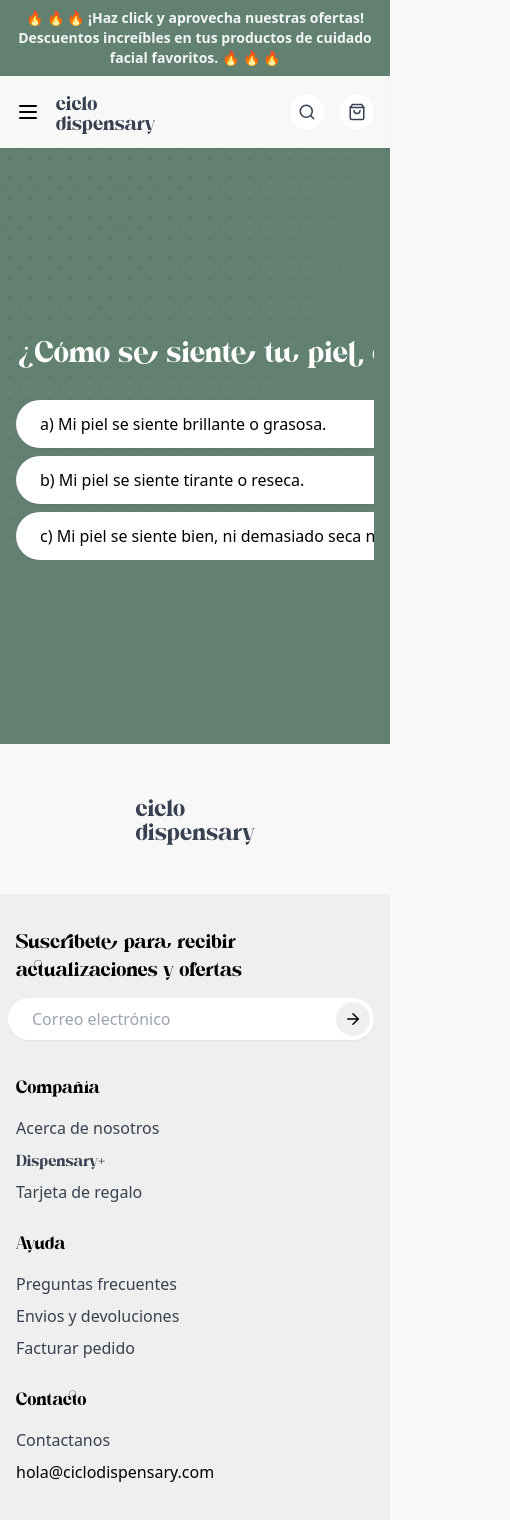
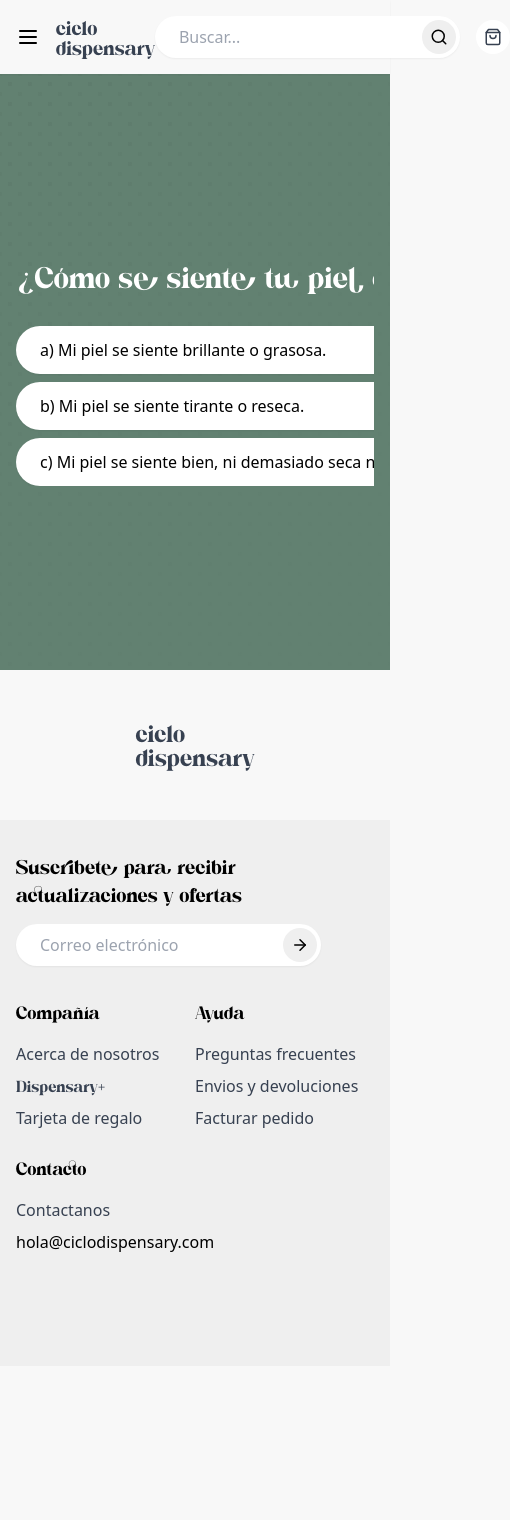
Before and after one commit to soyzamudio/ecommerce, a Next.js app: page /test in a window 390 px wide. Shown: the top 1520 px of the page, 510 px wide, since content can reach past the window. After the commit the page ends 1366 px from the top, so only its background shows below. Built offline with nearby package versions, Linux system fonts and the light colour scheme; no server answers; what swell-js would draw is missing.

Commit message:
mobile navbar

```diff
--- /dev/null
+++ b/components/DesktopNav.tsx
@@ -0,0 +1,50 @@
+import { MENU_PRODUCTS_ITEMS } from "@lib/constants/menu";
+import { ChevronDown, Heart, ShoppingBag } from "lucide-react";
+import Link from "next/link";
+import MegaMenu from "./MegaMenu";
+import SearchBar from "./SearchBar";
+import UserNav from "./UserNav";
+
+const DesktopNav = () => {
+  return (
+    <div className="hidden md:flex items-center justify-between container mx-auto">
+      <div className="flex flex-1 gap-x-8">
+        <div className="relative group">
+          <Link href="/productos" className="flex items-center">
+            <div>Productos</div>
+            <ChevronDown height={14} />
+          </Link>
+          <MegaMenu columns={MENU_PRODUCTS_ITEMS.columns} />
+        </div>
+        <Link href="/dispensary-plus" className="font-fancy">
+          Dispensary+
+        </Link>
+        <Link href="/blog">Blog</Link>
+        <Link href="/test" className="text-sage">
+          Tomar test
+        </Link>
+      </div>
+      <div className="font-fancy flex flex-col flex-[.5] text-2xl items-center justify-center leading-none">
+        <Link href="/" className="hover:text-black">
+          <div>ciclo</div>
+          <div>dispensary</div>
+        </Link>
+      </div>
+      <div className="flex flex-1 items-center justify-end gap-x-4">
+        <SearchBar />
+        <Link
+          href="/"
+          className="bg-white rounded-full p-2 hover:text-red-500 shadow-sm"
+        >
+          <Heart size={18} />
+        </Link>
+        <UserNav />
+        <Link href="/carrito" className="bg-white rounded-full p-2 shadow-sm">
+          <ShoppingBag size={18} />
+        </Link>
+      </div>
+    </div>
+  );
+};
+
+export default DesktopNav;
--- a/components/Footer.tsx
+++ b/components/Footer.tsx
@@ -12,8 +12,8 @@ const Footer = () => {
       </section>
       <section className="bg-footer py-8 pb-28">
         <div className="grid grid-cols-5 container mx-auto gap-y-8">
-          <div className="col-span-5 md:col-span-3 grid grid-cols-3 order-2 md:order-1 gap-y-6">
-            <div className="col-span-3 md:col-span-1">
+          <div className="col-span-5 md:col-span-3 grid grid-cols-2 md:grid-cols-3 order-2 md:order-1 gap-y-6">
+            <div className="col-span-1">
               <h2 className="font-fancy text-lg mb-4">Compañía</h2>
               <div className="flex flex-col gap-y-2">
                 <Link href="/nosotros">Acerca de nosotros</Link>
@@ -23,7 +23,7 @@ const Footer = () => {
                 <Link href="/">Tarjeta de regalo</Link>
               </div>
             </div>
-            <div className="col-span-3 md:col-span-1">
+            <div className="col-span-1">
               <h2 className="font-fancy text-lg mb-4">Ayuda</h2>
               <div className="flex flex-col gap-y-2">
                 <Link href="/">Preguntas frecuentes</Link>
@@ -31,7 +31,7 @@ const Footer = () => {
                 <Link href="/">Facturar pedido</Link>
               </div>
             </div>
-            <div className="col-span-3 md:col-span-1">
+            <div className="col-span-1">
               <h2 className="font-fancy text-lg mb-4">Contacto</h2>
               <div className="flex flex-col gap-y-2">
                 <Link href="/">Contactanos</Link>
@@ -40,7 +40,7 @@ const Footer = () => {
             </div>
           </div>
           <div className="col-span-5 md:col-span-2 order-1 md:order-2">
-            <div className="flex flex-col items-end justify-center gap-y-4">
+            <div className="flex flex-col items-start md:items-end justify-center gap-y-4">
               <h2 className="font-fancy text-xl">
                 Suscribete para recibir actualizaciones y ofertas
               </h2>
--- a/components/Input.tsx
+++ b/components/Input.tsx
@@ -36,7 +36,7 @@ const Input = ({
         onChange={(e) => {
           setValue(e.target.value);
         }}
-        className="w-[300px] ml-4 p-1 focus:outline-none"
+        className="max-w-[300px] ml-4 p-1 focus:outline-none"
       />
       <button
         className="bg-footer rounded-full p-2 hover:brightness-95 transition-all"
--- a/components/Login.tsx
+++ b/components/Login.tsx
@@ -12,7 +12,6 @@ const Login = ({ cb }: { cb: any }) => {
   async function handleSubmit(e: any) {
     e.preventDefault();
     const res = await login({ email, password });
-    console.log(res);
     cb();
   }
 
--- /dev/null
+++ b/components/MobileNav.tsx
@@ -0,0 +1,102 @@
+"use client";
+
+import { Menu, Search, ShoppingBag, X } from "lucide-react";
+import Link from "next/link";
+import { useEffect, useState } from "react";
+import SearchBar from "./SearchBar";
+
+const MobileNav = () => {
+  const [isOpen, setIsOpen] = useState(false);
+
+  useEffect(() => {
+    if (isOpen) {
+      document.body.classList.add("overflow-hidden");
+      document.body.classList.add("w-screen");
+      document.body.classList.add("h-screen");
+    } else {
+      document.body.classList.remove("overflow-hidden");
+      document.body.classList.remove("w-screen");
+      document.body.classList.remove("h-screen");
+    }
+  }, [isOpen]);
+
+  function toggleMenu() {
+    setIsOpen((value) => !value);
+  }
+
+  return (
+    <>
+      <div className="md:hidden flex items-center justify-between container mx-auto">
+        <div className="font-fancy flex text-xl items-center justify-center leading-none gap-x-4">
+          <Menu size={24} onClick={toggleMenu} className="cursor-pointer" />
+          <Link href="/" className="hover:text-black">
+            <div>ciclo</div>
+            <div>dispensary</div>
+          </Link>
+        </div>
+        <div className="flex flex-1 items-center justify-end gap-x-4">
+          <SearchBar />
+          <Link href="/carrito" className="bg-white rounded-full p-2">
+            <ShoppingBag size={18} />
+          </Link>
+        </div>
+      </div>
+      <div className={`z-50 ${isOpen ? "flex" : "hidden"}`}>
+        <div
+          className="absolute top-0 left-0 w-screen h-screen bg-black bg-opacity-40"
+          onClick={toggleMenu}
+        ></div>
+        <div className="absolute top-0 left-0 bg-white h-screen w-4/5 shadow-xl">
+          <div className="flex flex-col w-full p-4 gap-y-12">
+            <div className="flex justify-between items-center">
+              <Link
+                href="/"
+                className="hover:text-black font-fancy leading-none text-xl"
+              >
+                <div>ciclo</div>
+                <div>dispensary</div>
+              </Link>
+              <X
+                size={24}
+                onClick={toggleMenu}
+                className="cursor-pointer text-gray-400"
+              />
+            </div>
+            <div className="flex flex-col text-xl">
+              <Link
+                href="/productos"
+                onClick={toggleMenu}
+                className="hover:text-black border-b py-4 hover:bg-gray-50 px-2"
+              >
+                Productos
+              </Link>
+              <Link
+                href="/dispensary-plus"
+                onClick={toggleMenu}
+                className="hover:text-black border-b py-4 hover:bg-gray-50 px-2 font-fancy"
+              >
+                Dispensary+
+              </Link>
+              <Link
+                href="/blog"
+                onClick={toggleMenu}
+                className="hover:text-black border-b py-4 hover:bg-gray-50 px-2"
+              >
+                Blog
+              </Link>
+              <Link
+                href="/favorites"
+                onClick={toggleMenu}
+                className="hover:text-black border-b py-4 hover:bg-gray-50 px-2"
+              >
+                Favoritos
+              </Link>
+            </div>
+          </div>
+        </div>
+      </div>
+    </>
+  );
+};
+
+export default MobileNav;
--- a/components/Nav.tsx
+++ b/components/Nav.tsx
@@ -1,74 +1,11 @@
-import { MENU_PRODUCTS_ITEMS } from "@lib/constants/menu";
-import {
-  ChevronDown,
-  Heart,
-  Menu,
-  Search,
-  ShoppingBag,
-  User,
-} from "lucide-react";
-import Link from "next/link";
-import MegaMenu from "./MegaMenu";
-import SearchBar from "./SearchBar";
-import UserNav from "./UserNav";
+import MobileNav from "./MobileNav";
+import DesktopNav from "./DesktopNav";
 
 const Nav = () => {
   return (
     <header className="py-4 sticky top-0 z-50 bg-off-white shadow-sm">
-      <div className="md:hidden flex items-center justify-between container mx-auto">
-        <div className="font-fancy flex text-xl items-center justify-center leading-none gap-x-4">
-          <Menu size={24} />
-          <Link href="/" className="hover:text-black">
-            <div>ciclo</div>
-            <div>dispensary</div>
-          </Link>
-        </div>
-        <div className="flex flex-1 items-end justify-end gap-x-4">
-          <Link href="/" className="bg-white rounded-full p-2">
-            <Search size={18} />
-          </Link>
-          <Link href="/carrito" className="bg-white rounded-full p-2">
-            <ShoppingBag size={18} />
-          </Link>
-        </div>
-      </div>
-      <div className="hidden md:flex items-center justify-between container mx-auto">
-        <div className="flex flex-1 gap-x-8">
-          <div className="relative group">
-            <Link href="/productos" className="flex items-center">
-              <div>Productos</div>
-              <ChevronDown height={14} />
-            </Link>
-            <MegaMenu columns={MENU_PRODUCTS_ITEMS.columns} />
-          </div>
-          <Link href="/dispensary-plus" className="font-fancy">
-            Dispensary+
-          </Link>
-          <Link href="/blog">Blog</Link>
-          <Link href="/test" className="text-sage">
-            Tomar test
-          </Link>
-        </div>
-        <div className="font-fancy flex flex-col flex-[.5] text-2xl items-center justify-center leading-none">
-          <Link href="/" className="hover:text-black">
-            <div>ciclo</div>
-            <div>dispensary</div>
-          </Link>
-        </div>
-        <div className="flex flex-1 items-center justify-end gap-x-4">
-          <SearchBar />
-          <Link
-            href="/"
-            className="bg-white rounded-full p-2 hover:text-red-500 shadow-sm"
-          >
-            <Heart size={18} />
-          </Link>
-          <UserNav />
-          <Link href="/carrito" className="bg-white rounded-full p-2 shadow-sm">
-            <ShoppingBag size={18} />
-          </Link>
-        </div>
-      </div>
+      <MobileNav />
+      <DesktopNav />
     </header>
   );
 };
--- a/components/Ribbon.tsx
+++ b/components/Ribbon.tsx
@@ -4,7 +4,7 @@ const Ribbon = () => {
   return (
     <Link
       href="/productos?tags=descuento"
-      className="bg-sage text-white font-semibold text-sm py-2 text-center hover: hover:text-gray-100"
+      className="bg-sage text-white font-semibold text-sm py-2 text-center hover:text-gray-100 -z-40 hidden md:block"
     >
       <div className="container mx-auto">
         🔥 🔥 🔥 ¡Haz click y aprovecha nuestras ofertas! Descuentos increíbles
```
